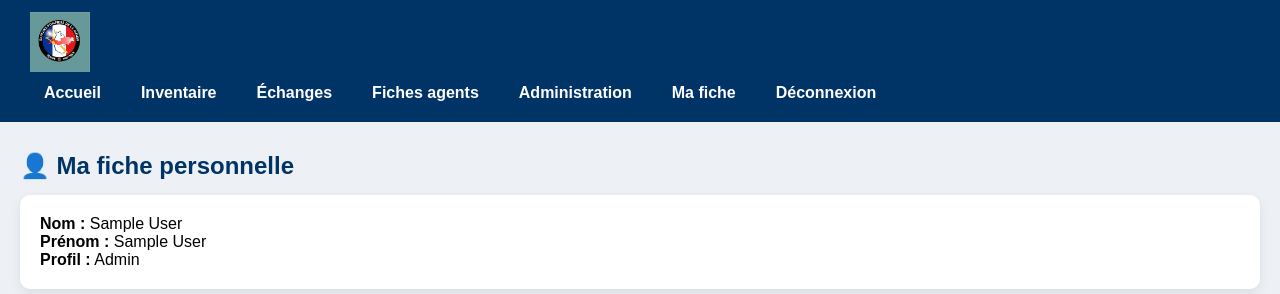
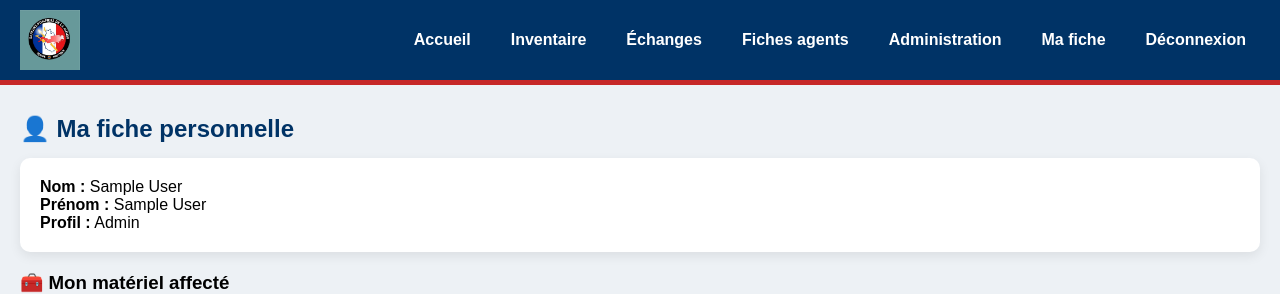
Before and after one commit to Tof55260/materiel-nautique-sdis55, a Flask app: page /ma-fiche in a window 1280 px wide. Shown: the top 294 px of the page. Run offline with Flask 3, Linux system fonts and the light colour scheme; the visitor is signed in with stand-in values (Sample User, id 1).

Commit message:
Update style.css

```diff
--- a/static/style.css
+++ b/static/style.css
@@ -11,25 +11,30 @@ body {
 
 /* ===== HEADER ===== */
 
-header {
+.topbar {
     background: #003366;
-    color: white;
-    padding: 12px 30px;
+    border-bottom: 5px solid #c62828;
+}
+
+.topbar-inner {
+    max-width: 1300px;
+    margin: auto;
+    padding: 10px 20px;
     display: flex;
     align-items: center;
-    gap: 20px;
+    justify-content: space-between;
 }
 
-header img {
+.logo {
     height: 60px;
 }
 
-nav {
+.menu {
     display: flex;
     gap: 12px;
 }
 
-nav a {
+.menu a {
     color: white;
     text-decoration: none;
     padding: 8px 14px;
@@ -37,13 +42,8 @@ nav a {
     font-weight: bold;
 }
 
-nav a:hover {
-    background: rgba(255,255,255,0.2);
-}
-
-/* empêche déplacement menu */
-nav {
-    min-width: 600px;
+.menu a:hover {
+    background: rgba(255,255,255,0.25);
 }
 
 /* ===== PAGE ===== */
@@ -62,48 +62,59 @@ nav {
     margin-bottom: 20px;
 }
 
-h1, h2 {
-    margin-bottom: 15px;
-    color: #003366;
+h1,h2 {
+    color:#003366;
+    margin-bottom:15px;
 }
 
-/* ===== TABLES ===== */
+/* ===== TABLE ===== */
 
 table {
-    width: 100%;
-    border-collapse: collapse;
+    width:100%;
+    border-collapse:collapse;
 }
 
 th {
-    background: #c62828;
-    color: white;
-    padding: 10px;
+    background:#c62828;
+    color:white;
+    padding:10px;
 }
 
 td {
-    padding: 8px;
-    border-bottom: 1px solid #ddd;
+    padding:8px;
+    border-bottom:1px solid #ddd;
 }
 
-/* ===== BUTTONS ===== */
+/* ===== BUTTON ===== */
 
 button {
-    background: #003366;
-    color: white;
-    border: none;
-    padding: 8px 14px;
-    border-radius: 6px;
-    cursor: pointer;
+    background:#003366;
+    color:white;
+    border:none;
+    padding:8px 14px;
+    border-radius:6px;
+    cursor:pointer;
 }
 
 button:hover {
-    background: #001e3c;
+    background:#001e3c;
+}
+
+/* ===== LOGIN ===== */
+
+.login-box {
+    max-width:400px;
+    margin:80px auto;
+    background:white;
+    padding:30px;
+    border-radius:10px;
+    box-shadow:0 4px 12px rgba(0,0,0,.15);
 }
 
 /* ===== FOOTER ===== */
 
 footer {
-    text-align: center;
-    padding: 20px;
-    color: #666;
+    text-align:center;
+    padding:20px;
+    color:#666;
 }
```
